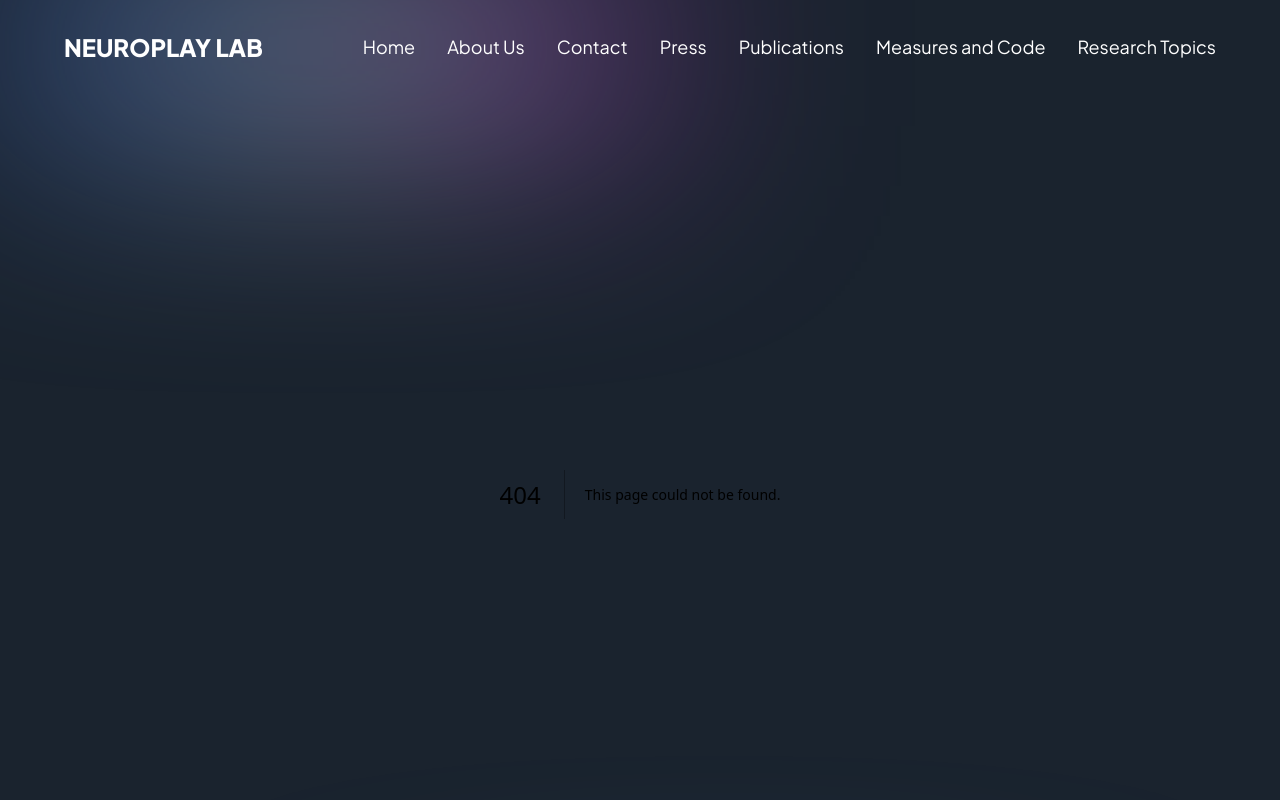
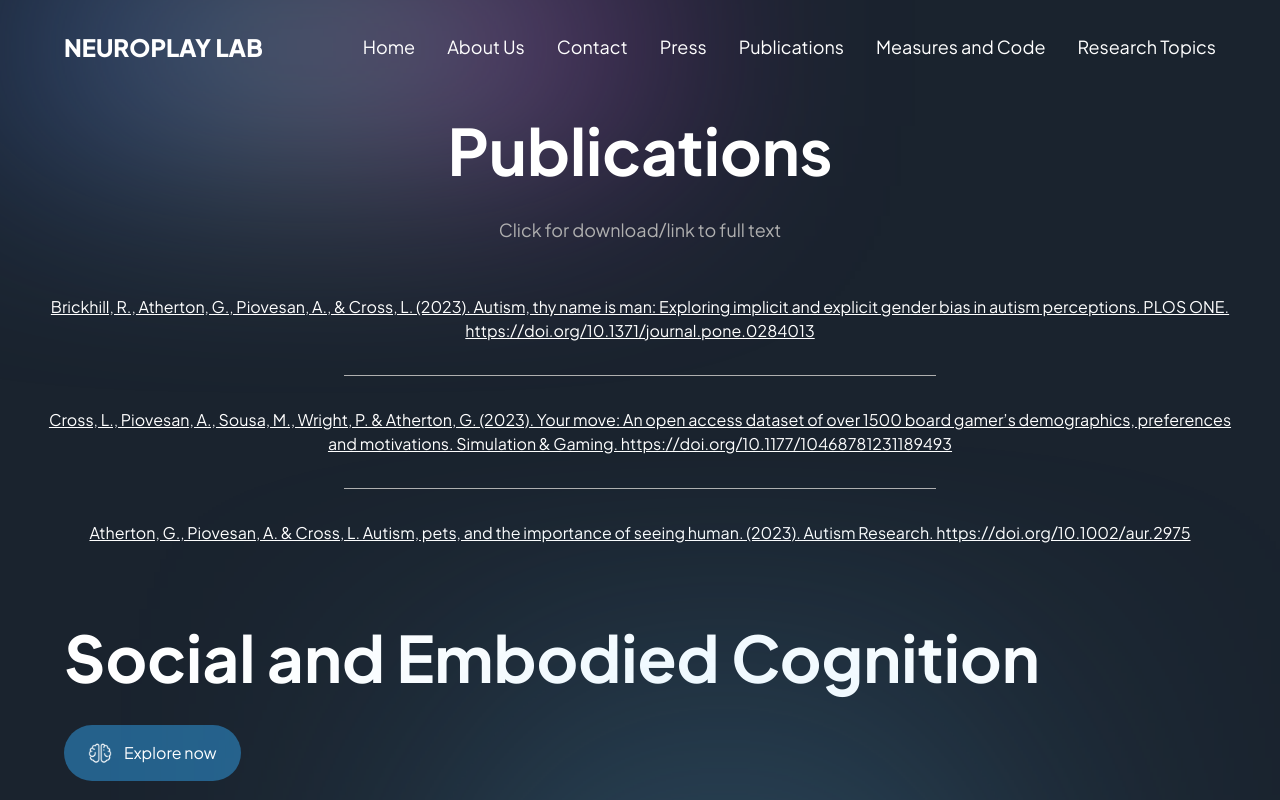
Before and after one commit to Neuroplay-Lab/Neuroplay-Lab, a Next.js app: page /publications in a window 1280 px wide. Before the commit this address had no page. Shown: the top 800 px of the page. Built offline with nearby package versions, Linux system fonts and the light colour scheme.

Commit message:
Added publication page and temporary JSON data file containing all publications that will be displayed

```diff
--- /dev/null
+++ b/app/publications/page.tsx
@@ -0,0 +1,21 @@
+import { TitleText } from "../components";
+import Publication from "./publication";
+import publications from "./publications.json";
+
+const Publications = () => {
+    return (
+        <>
+            <TitleText title={"Publications"} textStyles={"text-center"} />
+            <p className="flex-1 mt-[16px] font-normal text-[18px] text-[#B0B0B0] leading-[32.4px] text-center mb-12">
+                Click for download/link to full text{" "}
+            </p>
+            <ul>
+                {publications.map(({ title, href }) => (
+                    <Publication title={title} href={href} />
+                ))}
+            </ul>
+        </>
+    );
+};
+
+export default Publications;
--- /dev/null
+++ b/app/publications/publication.tsx
@@ -0,0 +1,29 @@
+import Link from "next/link";
+
+interface PublicationProps {
+    title: string;
+    href: string;
+}
+
+const Publication = ({ title, href }: PublicationProps) => {
+    return (
+        <>
+            <li key={href} className="mx-12 mb-8 text-center relative
+            [&:not(:last-child)]:after:content-['']
+            [&:not(:last-child)]:after:block
+            [&:not(:last-child)]:after:m-8
+            [&:not(:last-child)]:after:border-b
+            [&:not(:last-child)]:after:border-b-[#b0b0b0]
+            [&:not(:last-child)]:after:w-1/2
+            [&:not(:last-child)]:after:right-10
+            [&:not(:last-child)]:after:mx-auto">
+                <Link href={href} className="text-white underline hover:text-secondary-white">
+                    {title}
+                </Link>
+                {/* <div className="mb-[50px] h-[2px] bg-white opacity-10" /> */}
+            </li>
+        </>
+    );
+};
+
+export default Publication;
--- /dev/null
+++ b/app/publications/publications.json
@@ -0,0 +1,14 @@
+[
+    {
+        "title": "Brickhill, R., Atherton, G., Piovesan, A., & Cross, L. (2023). Autism, thy name is man: Exploring implicit and explicit gender bias in autism perceptions. PLOS ONE. https://doi.org/10.1371/journal.pone.0284013",
+        "href": "https://doi.org/10.1371/journal.pone.0284013"
+    },
+    {
+        "title": "Cross, L., Piovesan, A., Sousa, M., Wright, P. & Atherton, G. (2023). Your move: An open access dataset of over 1500 board gamer’s demographics, preferences and motivations. Simulation & Gaming. https://doi.org/10.1177/10468781231189493",
+        "href": "https://doi.org/10.1177/10468781231189493"
+    },
+    {
+        "title": "Atherton, G., Piovesan, A. & Cross, L. Autism, pets, and the importance of seeing human. (2023). Autism Research. https://doi.org/10.1002/aur.2975",
+        "href": "https://doi.org/10.1002/aur.2975"
+    }
+]
```
